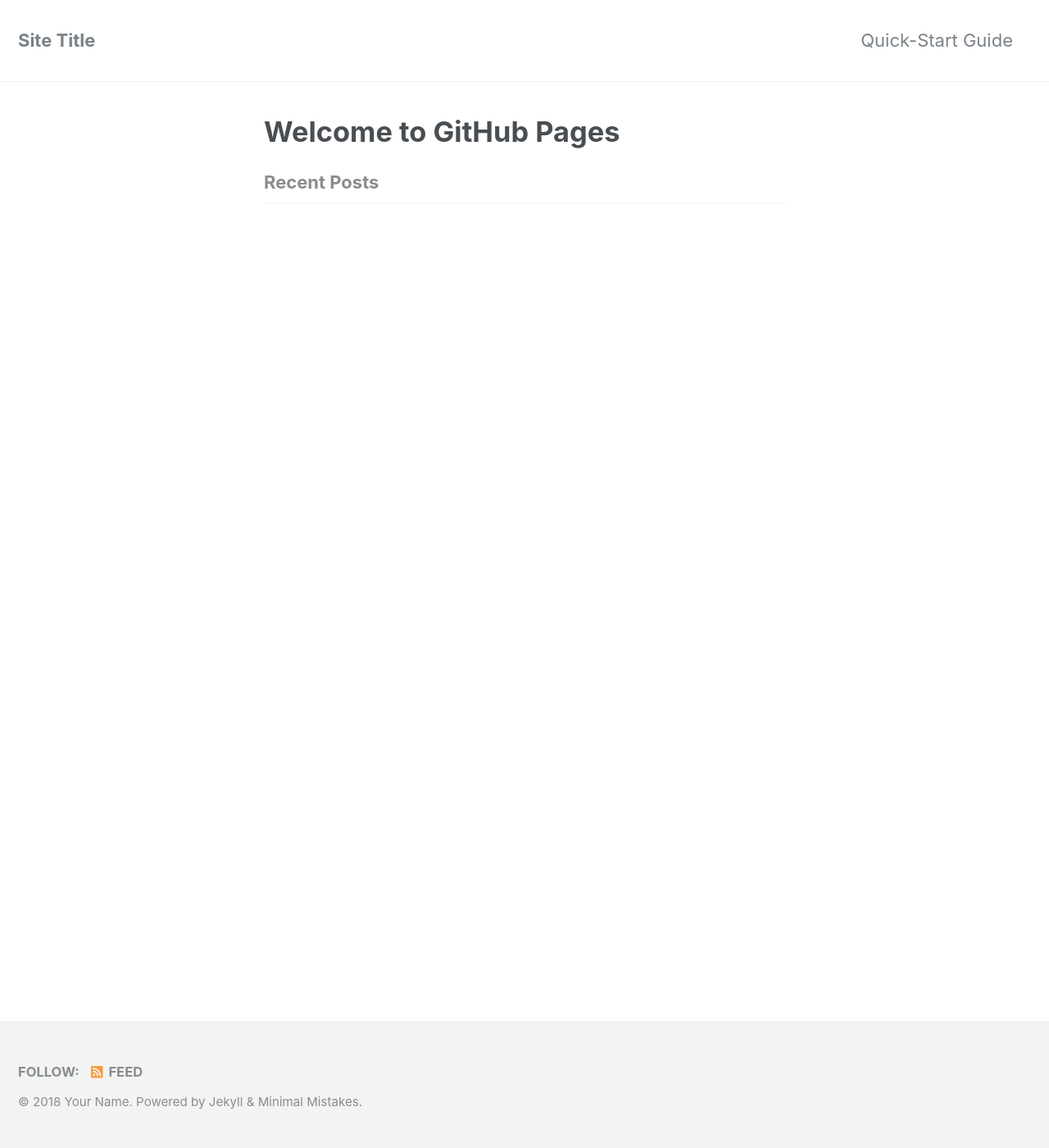
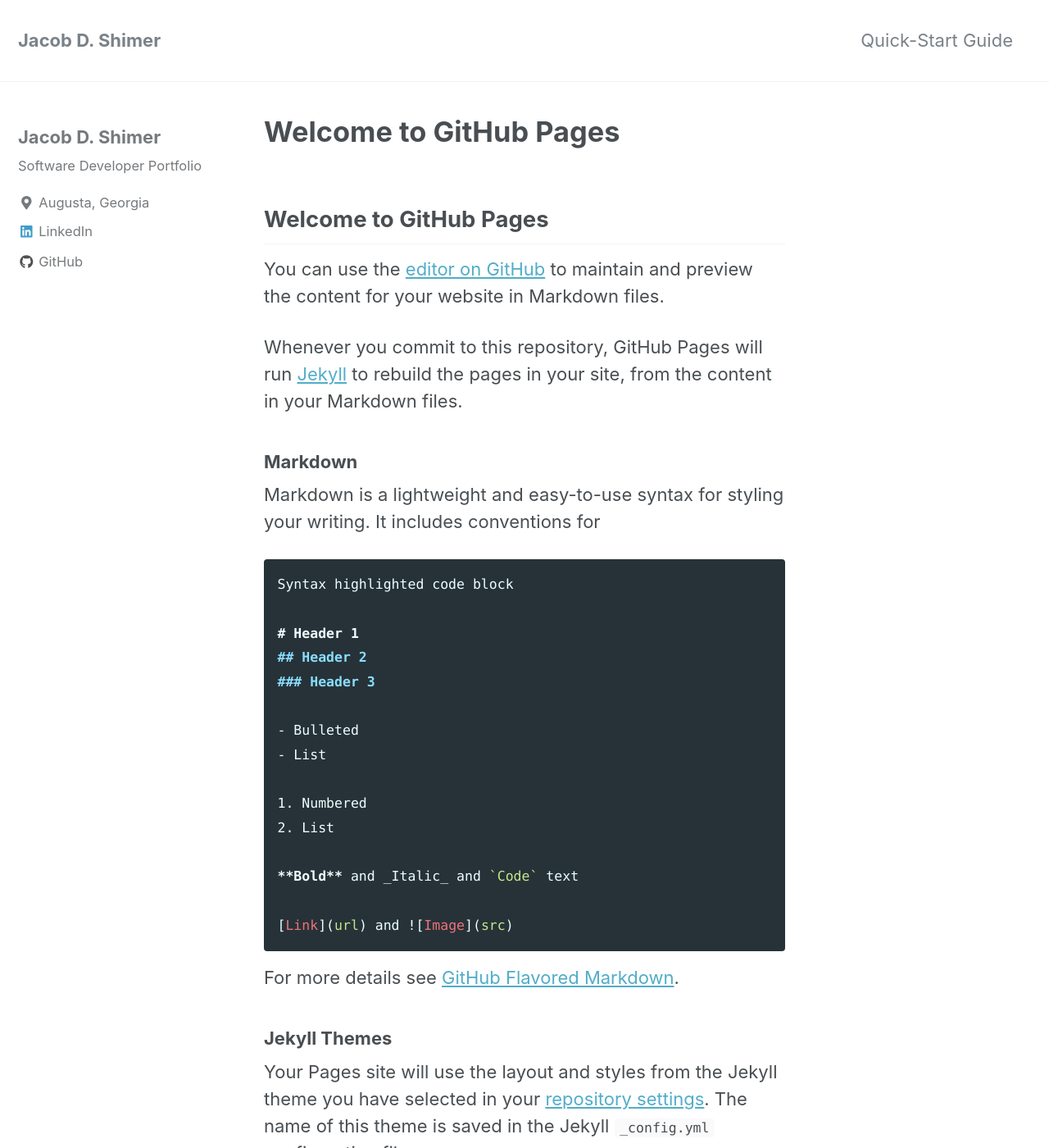
Before and after one commit to jacobdshimer/jacobdshimer.github.io, a Jekyll site: the page built from index.md, in a window 1280 px wide and 1400 px high. Shown: the whole window at 82% size. Built offline with Jekyll 4.4.1, drawn with Linux system fonts in a browser that asks for light colours; nearby versions of some CDN libraries; our own code applies the rules of GitHub Pages for plain Markdown files; the list of posts is cut into pages by our own code; some of the changed text lies outside the part shown.

Commit message:
Updated _config.yml

```diff
--- a/_config.yml
+++ b/_config.yml
@@ -16,10 +16,10 @@
 
 # Site Settings
 locale                   : "en-US"
-title                    : "Site Title"
+title                    : "Jacob D. Shimer"
 title_separator          : "-"
-name                     : "Your Name"
-description              : "An amazing website."
+name                     : "Jacob D. Shimer"
+description              : "Software Developer Portfolio"
 url                      : # the base hostname & protocol for your site e.g. "https://mmistakes.github.io"
 baseurl                  : # the subpath of your site, e.g. "/blog"
 repository               : # GitHub username/repo-name e.g. "mmistakes/minimal-mistakes"
@@ -98,10 +98,10 @@
 
 # Site Author
 author:
-  name             : "Your Name"
+  name             : "Jacob D. Shimer"
   avatar           : # path of avatar image, e.g. "/assets/images/bio-photo.jpg"
-  bio              : "I am an amazing person."
-  location         : "Somewhere"
+  bio              : "Software Developer Portfolio"
+  location         : "Augusta, Georgia"
   email            :
   uri              :
   home             : # null (default), "absolute or relative url to link to author home"
@@ -111,13 +111,13 @@
   flickr           :
   facebook         :
   foursquare       :
-  github           :
+  github           : "jacobdshimer"
   gitlab           :
   google_plus      :
   keybase          :
   instagram        :
   lastfm           :
-  linkedin         : # "john-doe-12345678" (the last part of your profile url, e.g. https://www.linkedin.com/in/john-doe-12345678)
+  linkedin         : "jacob-shimer-601840146/"
   pinterest        :
   soundcloud       :
   stackoverflow    : # "123456/username" (the last part of your profile url, e.g. https://stackoverflow.com/users/123456/username)
@@ -267,3 +267,10 @@
       comments: # true
       share: true
       related: true
+  # _pages
+  - scope:
+     path: ""
+     type: pages
+    values:
+     layout: single
+     author_profile: true
```
